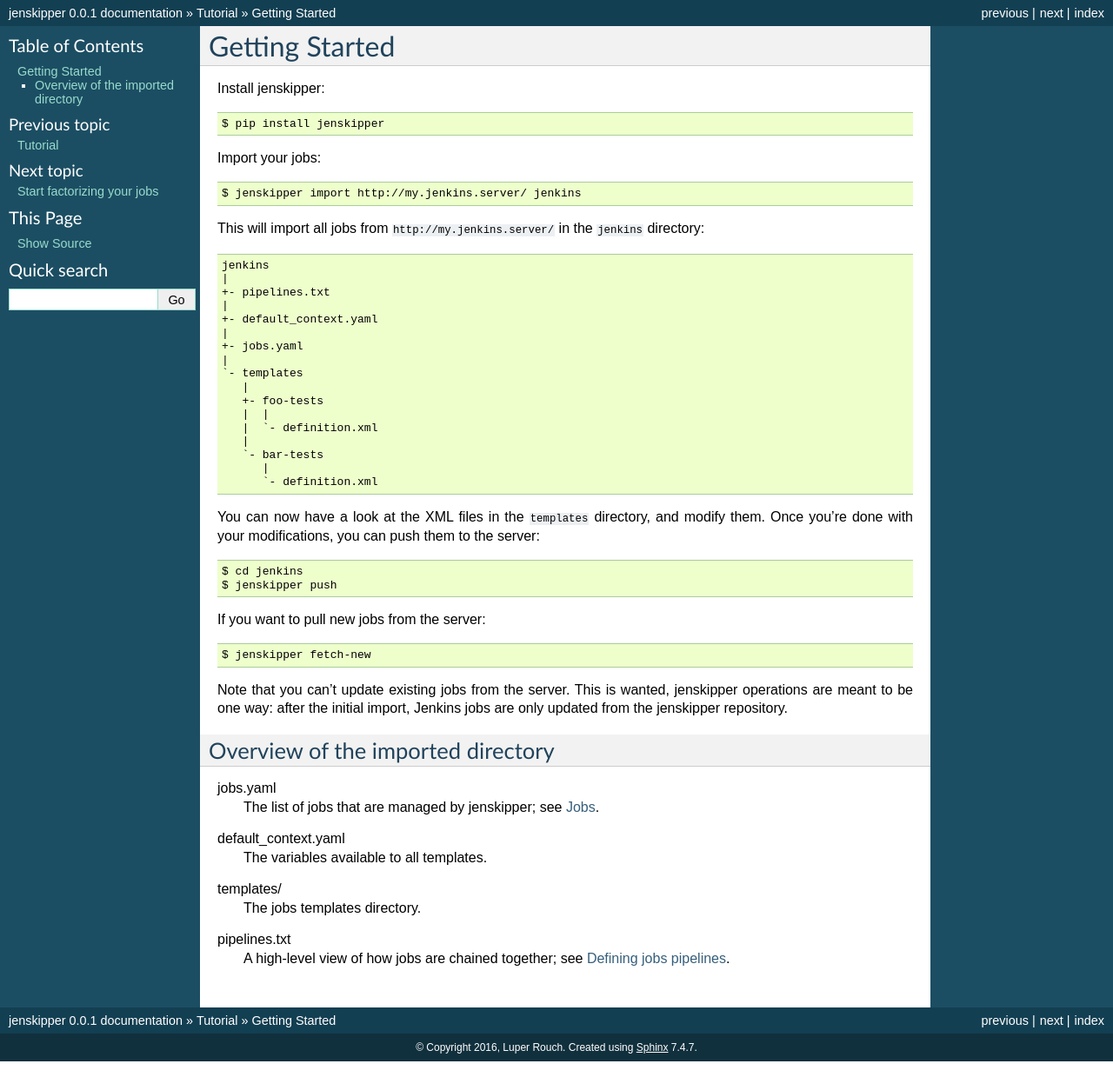
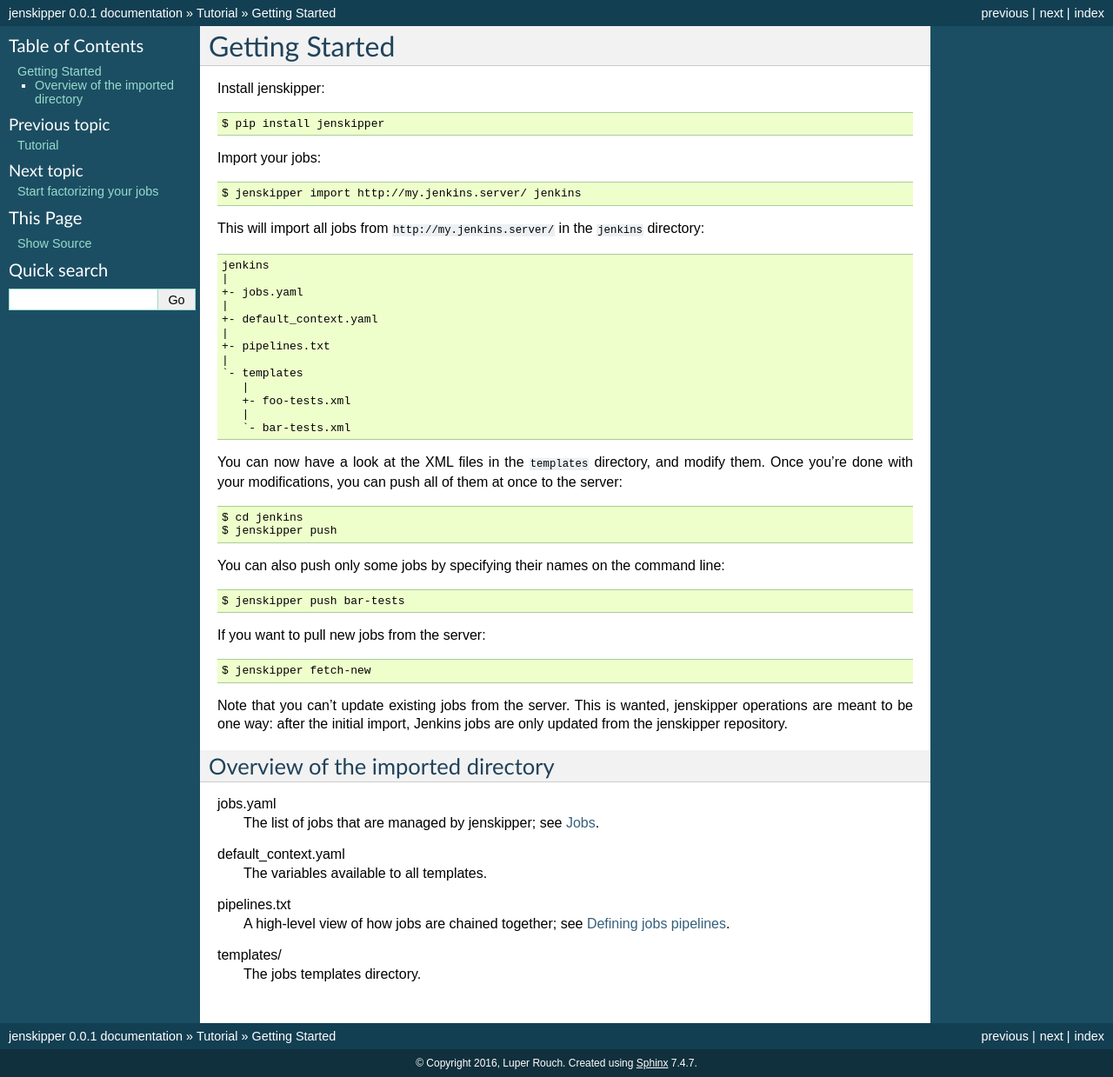
Before and after one commit to flupke/jenskipper, a Sphinx documentation site: the page built from doc/getting_started.rst, in a window 1280 px wide. Shown: the whole page at 87% size. Built offline with Sphinx 7.4.7, drawn with Linux system fonts in a browser that asks for light colours.

Commit message:
update docs

```diff
--- a/doc/getting_started.rst
+++ b/doc/getting_started.rst
@@ -14,28 +14,29 @@ directory::
 
     jenkins
     |
-    +- pipelines.txt
+    +- jobs.yaml
     |
     +- default_context.yaml
     |
-    +- jobs.yaml
+    +- pipelines.txt
     |
     `- templates
        |
-       +- foo-tests
-       |  |
-       |  `- definition.xml
+       +- foo-tests.xml
        |
-       `- bar-tests
-          |
-          `- definition.xml
+       `- bar-tests.xml
 
 You can now have a look at the XML files in the ``templates`` directory, and
-modify them. Once you're done with your modifications, you can push them to the
-server::
+modify them. Once you're done with your modifications, you can push all of them
+at once to the server::
 
     $ cd jenkins
     $ jenskipper push
+
+You can also push only some jobs by specifying their names on the command
+line::
+
+    $ jenskipper push bar-tests
 
 If you want to pull new jobs from the server::
 
@@ -54,8 +55,8 @@ jobs.yaml
 default_context.yaml
     The variables available to all templates.
 
+pipelines.txt
+    A high-level view of how jobs are chained together; see :doc:`pipelines`.
+
 templates/
     The jobs templates directory.
-
-pipelines.txt
-    A high-level view of how jobs are chained together; see :doc:`pipelines`.
```
Also changed, not shown: doc/jobs.rst (+11 -1 lines), doc/pipelines.rst (+5 -5 lines).
